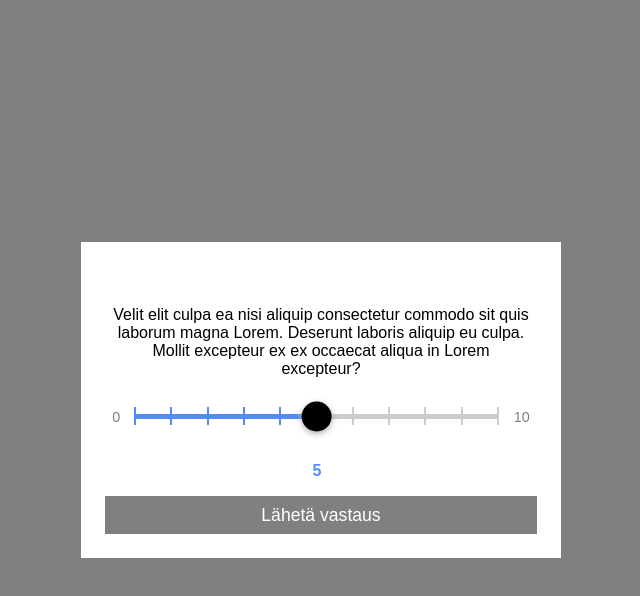
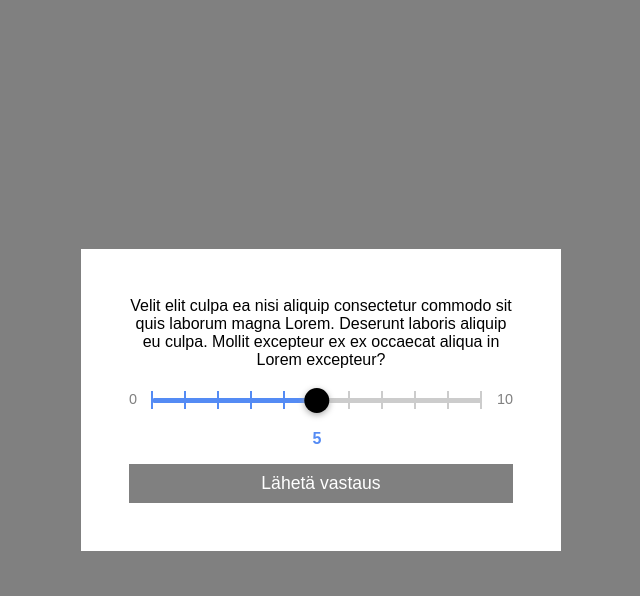
Before and after one commit to mikkom79/Liikuntakoutsaus, a React (Create React App) app in the folder cra/: page / in a window 1280 px wide. Both pictures are taken after a click on the button "Tee testi". Shown: the top 596 px of the page, without its empty margins (319-959 px from the left). Built offline with nearby package versions, Linux system fonts and the light colour scheme.

Commit message:
small slider tweaks

```diff
--- a/cra/src/components/PreQuiz.js
+++ b/cra/src/components/PreQuiz.js
@@ -3,12 +3,19 @@ import Slider from "./Slider";
 
 const PreQuiz = ({ setPreDone }) => {
   const [showForm, setShowForm] = useState(false);
+  const [values, setValues] = useState([5]);
   const [showResult, setShowResult] = useState(false);
 
   const handleSubmit = (e) => {
-        e.preventDefault();
-        setPreDone(true);
+    e.preventDefault();
+
+    if (values < 6) {
+      setShowResult(true);
     }
+    if (values >= 6) {
+      setPreDone(true);
+    }
+  };
 
   return (
     <div className="container">
@@ -25,7 +32,7 @@ const PreQuiz = ({ setPreDone }) => {
         <button onClick={() => setShowForm(true)}>Tee testi</button>
       )}
 
-      {showForm && (
+      {showForm && !showResult && (
         <form onSubmit={handleSubmit}>
           <p>
             Velit elit culpa ea nisi aliquip consectetur commodo sit quis
@@ -33,12 +40,31 @@ const PreQuiz = ({ setPreDone }) => {
             excepteur ex ex occaecat aliqua in Lorem excepteur?
           </p>
           <span className="range-slider">
-          <p className="label">0</p>
-          < Slider />
-          <p className="label">10</p>
+            <p className="label left">0</p>
+            <Slider values={values} setValues={setValues} />
+            <p className="label right">10</p>
           </span>
           <button type="submit">Lähetä vastaus</button>
         </form>
+      )}
+      {showResult && (
+        <>
+          <p>Vastasit:</p>
+          <p>{values}/10</p>
+          <p>Elit voluptate non quis occaecat aute eiusmod ullamco culpa.</p>
+          <div className="card">
+            <h2>Non labore cillum esse id:</h2>
+            <ul>
+              <li>Aute proident esse mollit qui proident.</li>
+              <li>Ullamco anim consectetur amet id aliquip.</li>
+              <li>Ut ipsum esse labore aute et adipisicing ut velit sint.</li>
+            </ul>
+          </div>
+
+            <a href="https://www.google.com/" target="_blank" rel="noreferrer">
+              PlaceholderLinkki
+            </a>
+        </>
       )}
     </div>
   );
--- a/cra/src/components/Slider.js
+++ b/cra/src/components/Slider.js
@@ -5,8 +5,7 @@ const STEP = 1;
 const MIN = 0;
 const MAX = 10;
 
-const Slider = ({ rtl }) => {
-  const [values, setValues] = React.useState([5]);
+const Slider = ({ rtl, values, setValues }) => {
   return (
     <div
       style={{
@@ -70,8 +69,8 @@ const Slider = ({ rtl }) => {
             {...props}
             style={{
               ...props.style,
-              height: isDragged ? "20px" : "30px",
-              width: isDragged ? "20px" : "30px",
+              height: isDragged ? "15px" : "25px",
+              width: isDragged ? "15px" : "25px",
               borderRadius: "50%",
               backgroundColor: "#000000",
               display: "flex",
@@ -90,7 +89,7 @@ const Slider = ({ rtl }) => {
           </div>
         )}
       />
-      <output style={{ marginTop: "30px" }}>{values[0]}</output>
+      <output style={{ marginTop: "15px" }}>{values[0]}</output>
     </div>
   );
 };
--- a/cra/src/styles/index.css
+++ b/cra/src/styles/index.css
@@ -22,13 +22,9 @@ body,
 
 .App {
     width: clamp(15em, 100vw, 30em);
-    padding: 5%;
+    padding: 10%;
     background-color: white;
     text-align: center;
-}
-
-.App > * > * {
-    margin-top: 2em;
 }
 
 .range-slider {
@@ -61,6 +57,10 @@ form ol {
     align-items: center;
 }
 
+li {
+    margin-top: 1em;
+}
+
 section {
     padding-bottom: 2em;
 }
@@ -73,7 +73,7 @@ form h1 {
     font-size: 1.4rem;
 }
 
-button {
+button, a {
     cursor: pointer;
     background-color: grey;
     color: white;
@@ -82,6 +82,7 @@ button {
     font-size: 1.1rem;
     border: none;
     font-weight: normal;
+    text-decoration: none;
 }
 
 input {
@@ -90,11 +91,27 @@ input {
 }
 
 p {
-    margin: 0.5em;
+    margin: 0;
+    padding: 0;
 }
 
 .label {
     font-size: 0.9rem;
     color:grey;
     font-weight: 200;
+    margin-top: 6px;
 }
+
+.label.left {
+    margin-right: 0.5em;
+}
+
+.label.right {
+    margin-left: 0.5em;
+}
+
+.card {
+    background-color: #dbdbdb;
+    padding: 5%;
+    text-align: left;
+}
```
